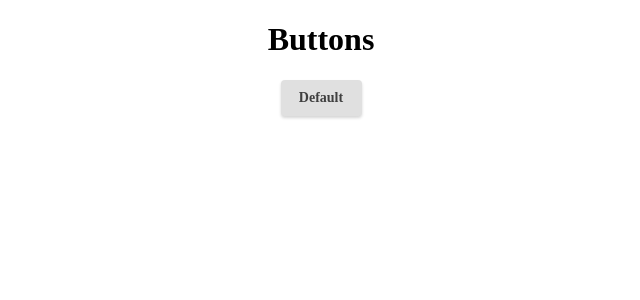
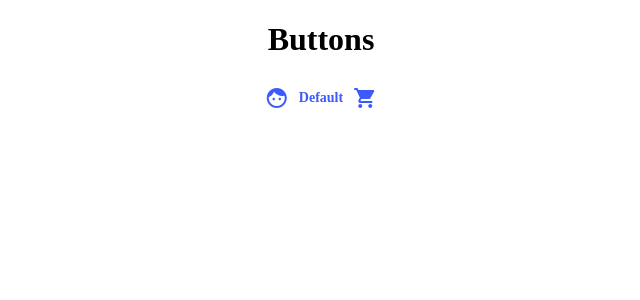
Before and after one commit to SmithVyne/ReuseableReactButtonComponent, a React (Create React App) app: page / in a window 1280 px wide. Shown: the top 300 px of the page, without its empty margins (319-959 px from the left). Built offline with nearby package versions, Linux system fonts and the light colour scheme.

Commit message:
Complete reusable button component

```diff
--- a/src/components/App.js
+++ b/src/components/App.js
@@ -10,7 +10,7 @@ function App() {
     <div className="App">
       <h1 id="page-title">Buttons</h1>
       <main>
-        <Button color='default' />
+        <Button variant='text' startIcon='face' endIcon='local_grocery_store' color='primary' />
       </main>
     </div>
   );
--- a/src/components/Button.js
+++ b/src/components/Button.js
@@ -38,7 +38,8 @@ const variants = {
         //     backgroundColor: '#AEAEAE',
         // },
         rest: {
-            backgroundColor: 'rgba(41, 98, 255, 0.1)'
+            backgroundColor: 'rgba(41, 98, 255, 0.1)',
+            cursor: 'pointer'
         }
     }
 }
@@ -80,15 +81,19 @@ const colors = {
     hovers: {
         default: {
             backgroundColor: '#AEAEAE',
+            cursor: 'pointer'
         },
         primary: {
             backgroundColor: '#0039CB',
+            cursor: 'pointer'
         },
         secondary: {
-            backgroundColor: '#1C313A'
+            backgroundColor: '#1C313A',
+            cursor: 'pointer'
         },
         danger: {
-            backgroundColor: '#9A0007'
+            backgroundColor: '#9A0007',
+            cursor: 'pointer'
         },
     }
 }
@@ -96,7 +101,7 @@ const colors = {
 
 
 
-const Button = ({variant="default", disabled, disableShadow, size='md', color='default', ...attributes}) => {
+const Button = ({variant="default", disabled, disableShadow, size='md', color='default', startIcon, endIcon, ...attributes}) => {
     const [buttonText, setButtonText] = useState("Default");
     const [buttonStyle, setButtonStyle] = useState({});
 
@@ -143,9 +148,9 @@ const Button = ({variant="default", disabled, disableShadow, size='md', color='d
 
     return (
         <button disabled={disabled} onMouseOver={handleHover} onMouseOut={handleHover} style={buttonStyle} {...attributes} >
-            {/* <span className='material-icons mg-right'>face</span> */}
+            {startIcon && <span className='material-icons mg-right'>{startIcon}</span>}
             {buttonText}
-            {/* <span className='material-icons mg-left'>face</span> */}
+            { endIcon && <span className='material-icons mg-left'>{endIcon}</span>}
         </button>
     )
 }
```
